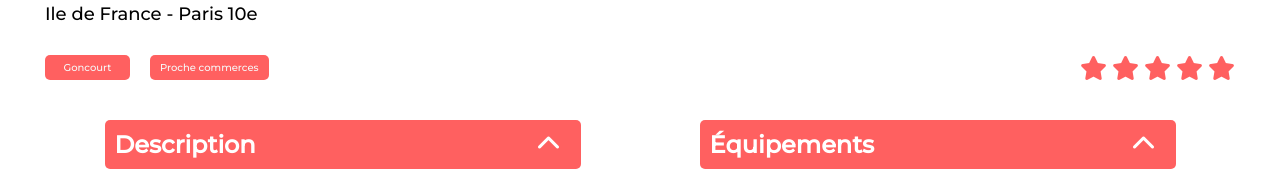
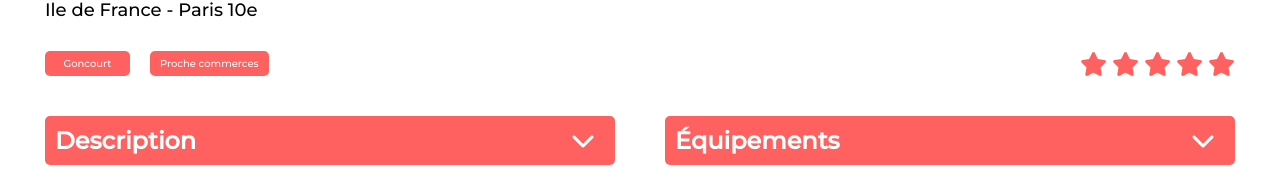
Before and after one commit to Vloukk/Cr-ez-une-application-web-de-location-immobili-re-avec-React, a React (Create React App) app: page /logement/0979876d in a window 1280 px wide. Shown: the part 620-800 px from the top of the page. Built offline with nearby package versions, Linux system fonts and the light colour scheme.

Commit message:
animation + list collapse

```diff
--- a/src/components/Collapse/Collapse.js
+++ b/src/components/Collapse/Collapse.js
@@ -1,22 +1,33 @@
 import React, { useState } from 'react';
 
 
-const Collapse = ({ title, content }) => {
+const Collapse = ({ title, content, isColumn }) => {
   const [isOpen, setIsOpen] = useState(false);
+
+  console.log('Type de content:', typeof content);
+  console.log('Contenu:', content);
 
   return (
     <div className="collapse">
       <div className="collapse__header" onClick={() => setIsOpen(!isOpen)}>
         <h3>{title}</h3>
-        <span>
-          {isOpen ? (
+        <span className={`collapse__icon ${isOpen ? 'open' : 'closed'}`}>
             <i className="fas fa-chevron-down"></i>
-          ) : (
-            <i className="fas fa-chevron-up"></i>
-          )}
         </span>
       </div>
-      {isOpen && <div className="collapse__content"><p>{content}</p></div>}
+      {isOpen && (
+        <div className='collapse__content'>
+          {Array.isArray(content) ? (
+            <ul>
+              {content.map((item, index) => (
+                <li key={index}>{item}</li>
+              ))}
+            </ul>
+          ) : (
+            <p>{content}</p>
+          )}
+        </div>
+      )}
     </div>
   );
 };
--- a/src/components/Layout/Layout.js
+++ b/src/components/Layout/Layout.js
@@ -5,8 +5,6 @@ import Collapse from '../Collapse/Collapse';
 import Tag from './Tag';
 import Rate from './Rate';
 import logementsData from '../../datas/logements.json';
-
-
 
 const Layout = () => {
     const { id } = useParams(); // Récupère l'id de l'URL
@@ -55,7 +53,7 @@ const Layout = () => {
               {currentLogement && (
                 <>
                   <Collapse title="Description" content={currentLogement.description} className='layout__collapse__description' />
-                  <Collapse title="Équipements" content={currentLogement.equipments.join(', ')} className='layout__collapse__equipement' />
+                  <Collapse title="Équipements" content={currentLogement.equipments} className='layout__collapse__equipement' />
                 </>
               )}
             </div>
--- a/src/styles/Components/Layout.scss
+++ b/src/styles/Components/Layout.scss
@@ -75,24 +75,13 @@
     }
 
     &__collapse {
-
-        display: flex;
-        flex-direction: column;
-        width: 100%;
+    width: 100%;
 
         @include desktop {
-
+            display: flex;
             flex-direction: row;
-            justify-content: space-between;
-
-            &__equipement {
-                width: 100%;
-            }
-
-            .layout__collapse__description {
-                width: 100%;
-                background-color: red;
-            }
+            align-items: space-between;
+            gap: 50px;
         }
     }
 }
--- a/src/styles/Components/_Collapse.scss
+++ b/src/styles/Components/_Collapse.scss
@@ -15,7 +15,7 @@
       width: 100%;
 
       @include desktop {
-        width: 80%;
+        margin: 0;
       }
 
       h3 {
@@ -32,6 +32,11 @@
         font-size: 24px;
         color: $tertiary-color;
         margin-right: 10px;
+        transition: transform 0.5s ease; /* Définir la transition */
+
+        &.open {
+          transform: rotate(180deg); /* Rotation pour l'icône ouvert */
+        }
 
         @include inferieur {
           font-size: 16px;
@@ -40,11 +45,22 @@
     }
 
     &__content {
-      padding: 10px;
+      padding: 20px;
+      background-color: $secondary-color;
+      color: $primary-color;
+      font-size: 12px;
 
       @include desktop {
-        width: 80%;
-        margin: 0 auto;
+        font-size: 18px;
       }
+
+      ul {
+        list-style: none;
+
+        li {
+          padding: 5px 0;
+        }
+      }
+
     }
   }
--- a/src/styles/Components/_Header.scss
+++ b/src/styles/Components/_Header.scss
@@ -10,6 +10,7 @@ header {
     @include inferieur {
       flex-direction: column;
       text-align: center;
+      align-items: center;
       gap: 20px;
     }
 
@@ -18,7 +19,8 @@ header {
       }
 
     img {
-        height: 45px;
+      display: flex;
+      height: 45px;
     }
 
     nav {
```
